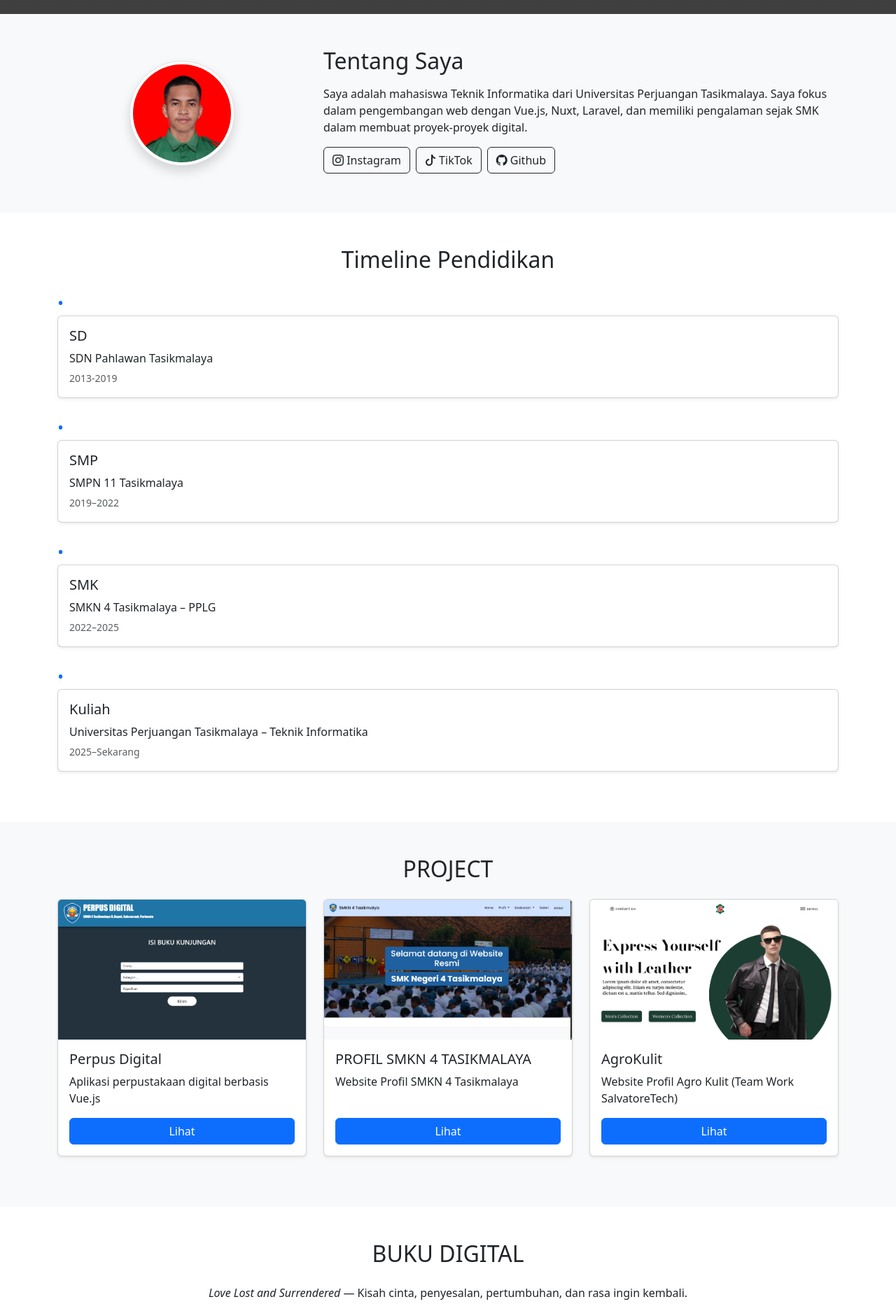
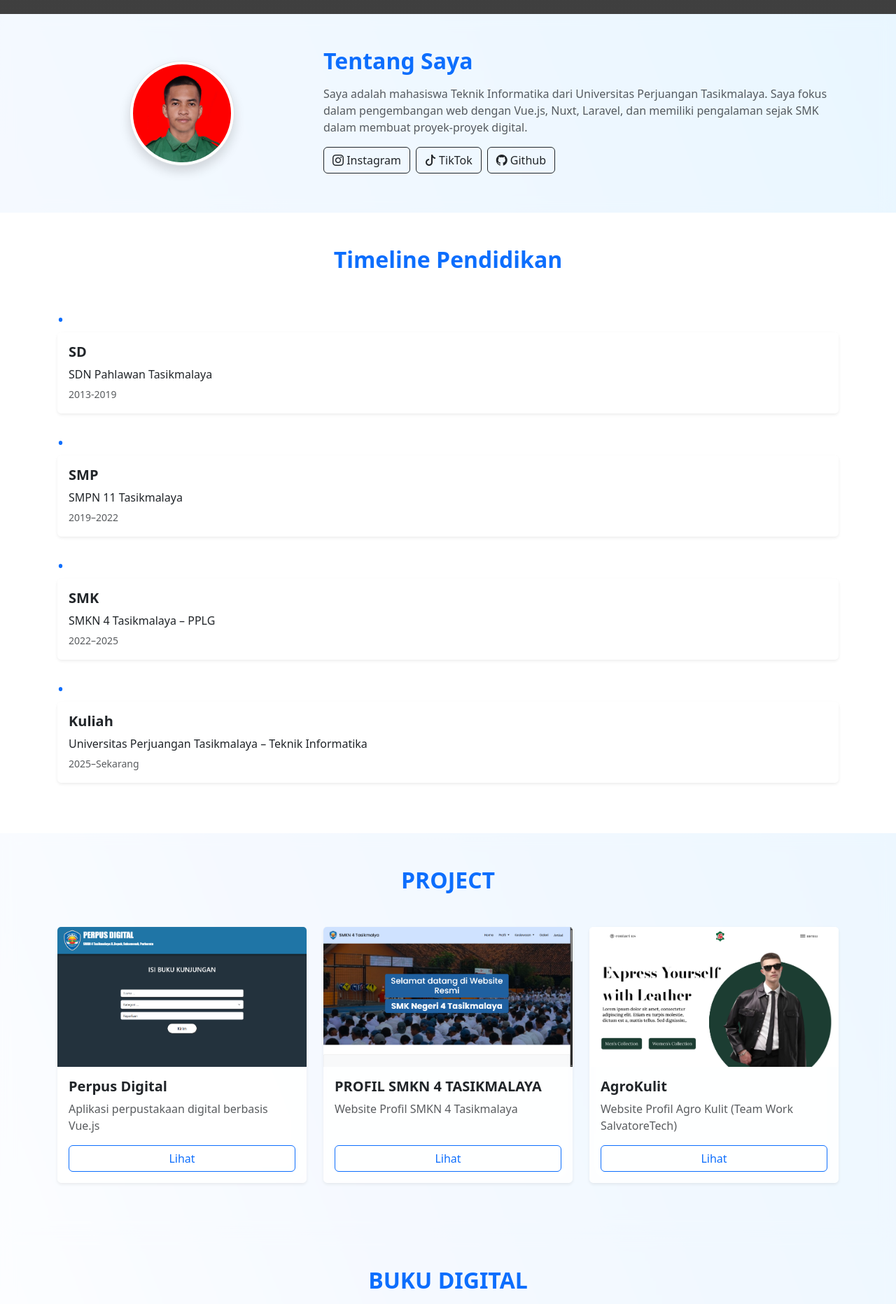
Before and after one commit to Rayival/Portfolio, a Nuxt app: page / in a window 1280 px wide. Shown: the part 780-2644 px from the top of the page at 70% size. Built offline with nearby package versions, Linux system fonts and the light colour scheme; grey boxes are pictures that could not be loaded.

Commit message:
Update index.vue

```diff
--- a/pages/index.vue
+++ b/pages/index.vue
@@ -1,16 +1,15 @@
 <template>
-  <div>
-    <!-- Hero -->
-    <section class="d-flex align-items-center justify-content-center text-center text-white"
-      style="height: 100vh; background: linear-gradient(#00000099, #00000099), url('https://source.unsplash.com/1600x900/?code') center/cover no-repeat;">
+  <div class="main-wrapper text-dark">
+    <!-- Hero Section -->
+    <section class="hero-section d-flex align-items-center justify-content-center text-center text-white">
       <div class="container">
-        <h1 class="display-4 fw-bold">Halo, Saya Rayival</h1>
-        <p class="lead">Junior Web Developer | Vue.js & Laravel Enthusiast</p>
+        <h1 class="display-4 fw-bold animate__animated animate__fadeInDown">Halo, Saya Rayival</h1>
+        <p class="lead animate__animated animate__fadeInUp">Junior Web Developer | Vue.js & Laravel Enthusiast</p>
       </div>
     </section>
 
     <!-- Tentang Saya -->
-    <section id="about" class="py-5 bg-light text-center text-md-start">
+    <section id="about" class="py-5 text-center text-md-start bg-glass">
       <div class="container">
         <div class="row align-items-center">
           <div class="col-md-4 text-center mb-4 mb-md-0">
@@ -22,11 +21,11 @@
             />
           </div>
           <div class="col-md-8">
-            <h2 class="mb-3">Tentang Saya</h2>
-            <p>
-              Saya adalah mahasiswa Teknik Informatika dari Universitas Perjuangan Tasikmalaya. Saya fokus dalam pengembangan web dengan Vue.js, Nuxt, Laravel, dan memiliki pengalaman sejak SMK dalam membuat proyek-proyek digital.
+            <h2 class="mb-3 fw-bold text-primary">Tentang Saya</h2>
+            <p class="text-muted">
+              Saya adalah mahasiswa Teknik Informatika dari Universitas Perjuangan Tasikmalaya. Saya fokus dalam
+              pengembangan web dengan Vue.js, Nuxt, Laravel, dan memiliki pengalaman sejak SMK dalam membuat proyek-proyek digital.
             </p>
-            <!-- Tombol Sosial Media -->
             <div class="mt-3">
               <a href="https://instagram.com/ryvlds_" class="btn btn-outline-dark me-2 mb-2" target="_blank">
                 <i class="bi bi-instagram"></i> Instagram
@@ -44,14 +43,14 @@
     </section>
 
     <!-- Timeline Pendidikan -->
-    <section class="py-5">
+    <section class="py-5 bg-white bg-glass">
       <div class="container">
-        <h2 class="text-center mb-4">Timeline Pendidikan</h2>
+        <h2 class="text-center mb-5 fw-bold text-primary">Timeline Pendidikan</h2>
         <ul class="timeline list-unstyled">
           <li v-for="edu in education" :key="edu.level" class="mb-4">
-            <div class="card shadow-sm">
+            <div class="card shadow-sm border-0 glass-card">
               <div class="card-body">
-                <h5 class="card-title">{{ edu.level }}</h5>
+                <h5 class="card-title fw-semibold">{{ edu.level }}</h5>
                 <p class="card-text mb-1">{{ edu.school }}</p>
                 <small class="text-muted">{{ edu.year }}</small>
               </div>
@@ -62,17 +61,17 @@
     </section>
 
     <!-- Proyek -->
-    <section id="projects" class="py-5 bg-light">
+    <section id="projects" class="py-5 bg-glass">
       <div class="container">
-        <h2 class="text-center mb-4">PROJECT</h2>
+        <h2 class="text-center mb-5 fw-bold text-primary">PROJECT</h2>
         <div class="row">
           <div class="col-sm-12 col-md-6 col-lg-4 mb-4" v-for="project in projects" :key="project.title">
-            <div class="card h-100 shadow-sm">
+            <div class="card h-100 shadow-sm border-0 glass-card">
               <img :src="project.image" class="card-img-top" alt="project" style="object-fit: cover; height: 200px;" />
               <div class="card-body d-flex flex-column">
-                <h5 class="card-title">{{ project.title }}</h5>
-                <p class="card-text flex-grow-1">{{ project.description }}</p>
-                <a :href="project.link" class="btn btn-primary mt-auto" target="_blank">Lihat</a>
+                <h5 class="card-title fw-semibold">{{ project.title }}</h5>
+                <p class="card-text flex-grow-1 text-muted">{{ project.description }}</p>
+                <a :href="project.link" class="btn btn-outline-primary mt-auto" target="_blank">Lihat</a>
               </div>
             </div>
           </div>
@@ -80,11 +79,11 @@
       </div>
     </section>
 
-    <!-- Showcase Buku Digital -->
-    <section class="py-5">
-      <div class="container text-center">
-        <h2 class="mb-4">BUKU DIGITAL</h2>
-        <p class="mx-auto" style="max-width: 700px;">
+    <!-- Buku Digital -->
+    <section id="book" class="py-5 text-center bg-glass">
+      <div class="container">
+        <h2 class="mb-4 fw-bold text-primary">BUKU DIGITAL</h2>
+        <p class="mx-auto text-muted" style="max-width: 700px;">
           <em>Love Lost and Surrendered</em> — Kisah cinta, penyesalan, pertumbuhan, dan rasa ingin kembali. Buku ini merangkum pengalaman pribadi saya dalam perjalanan emosional, dan bagaimana saya belajar untuk menerima, tumbuh, dan melepaskan.
         </p>
         <a href="#contact" class="btn btn-outline-primary mt-3">Ingin tahu lebih banyak? Kontak saya!</a>
@@ -92,9 +91,9 @@
     </section>
 
     <!-- Kontak -->
-    <section id="contact" class="py-5 bg-light">
+    <section id="contact" class="py-5 bg-glass">
       <div class="container">
-        <h2 class="text-center mb-4">Kontak</h2>
+        <h2 class="text-center mb-4 fw-bold text-primary">Kontak</h2>
         <form class="mx-auto" style="max-width: 500px">
           <div class="mb-3">
             <label class="form-label">Nama</label>
@@ -149,10 +148,37 @@ const education = [
 </script>
 
 <style scoped>
+.main-wrapper {
+  background: linear-gradient(to right top, #ffffff, #e6f0ff, #d4ecff, #c2e7ff);
+}
+
+/* Hero tetap gelap untuk kontras */
+.hero-section {
+  height: 100vh;
+  background: linear-gradient(#00000099, #00000099), url('https://source.unsplash.com/1600x900/?code') center/cover no-repeat;
+  padding: 4rem 0;
+}
+
+/* Timeline bullet */
 .timeline li::before {
   content: '•';
   color: #0d6efd;
   font-size: 24px;
   padding-right: 10px;
 }
+
+/* Glassmorphism */
+.bg-glass {
+  background-color: rgba(255, 255, 255, 0.6);
+  backdrop-filter: blur(10px);
+}
+
+.glass-card {
+  background-color: rgba(255, 255, 255, 0.75);
+  backdrop-filter: blur(12px);
+  transition: transform 0.3s ease;
+}
+.glass-card:hover {
+  transform: translateY(-4px);
+}
 </style>
```
